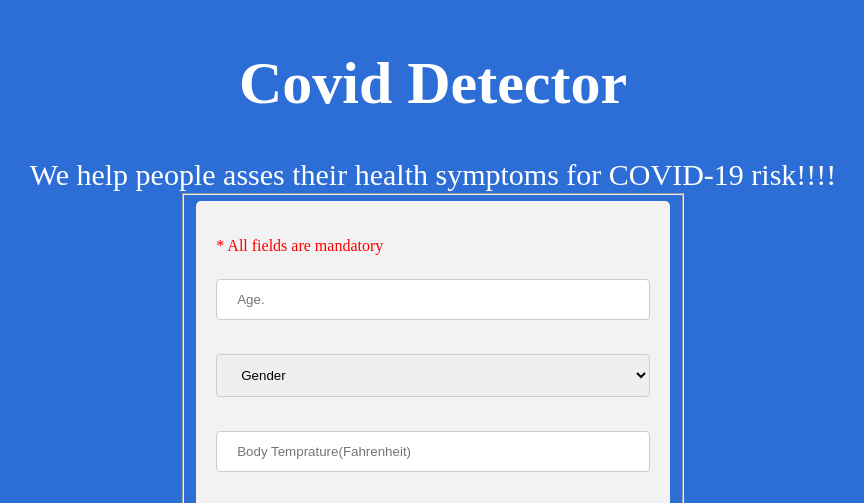
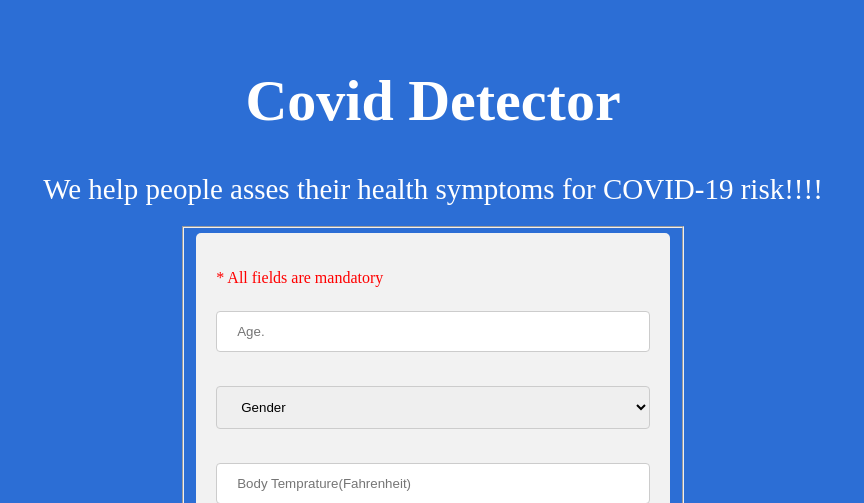
Before and after one commit to hrishi3/covid19detecter, a Flask app: page / in a window 1280 px wide. Shown: the top 503 px of the page, without its empty margins (207-1071 px from the left). Run offline with Flask 2, Linux system fonts and the light colour scheme; parts of the project's set-up code (start-up, migrations or seed data) failed here and were passed over.

Commit message:
Update main3.html

```diff
--- a/templates/main3.html
+++ b/templates/main3.html
@@ -51,11 +51,11 @@
   box-sizing: border-box;
 }
 .header {
-  padding: 1px;
+
   text-align: center;
   background: #2C6ED5;
   color: white;
-  font-size: 30px;
+  font-size: 29px;
 }
 input[type=submit] {
   width: 100%;
```
